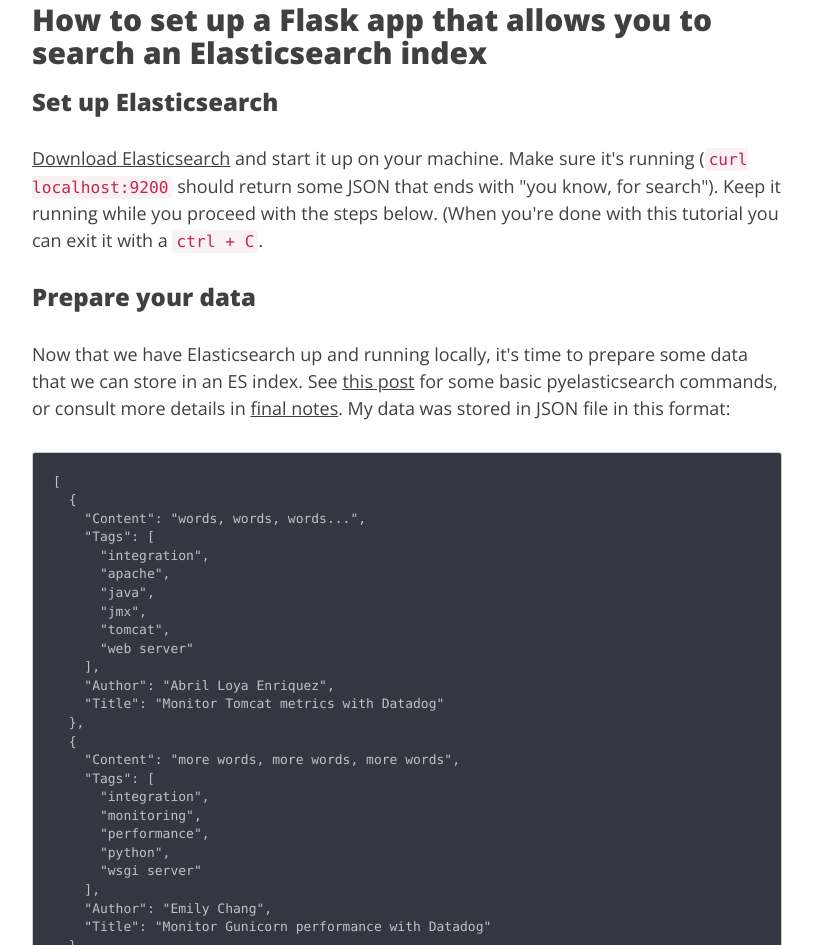
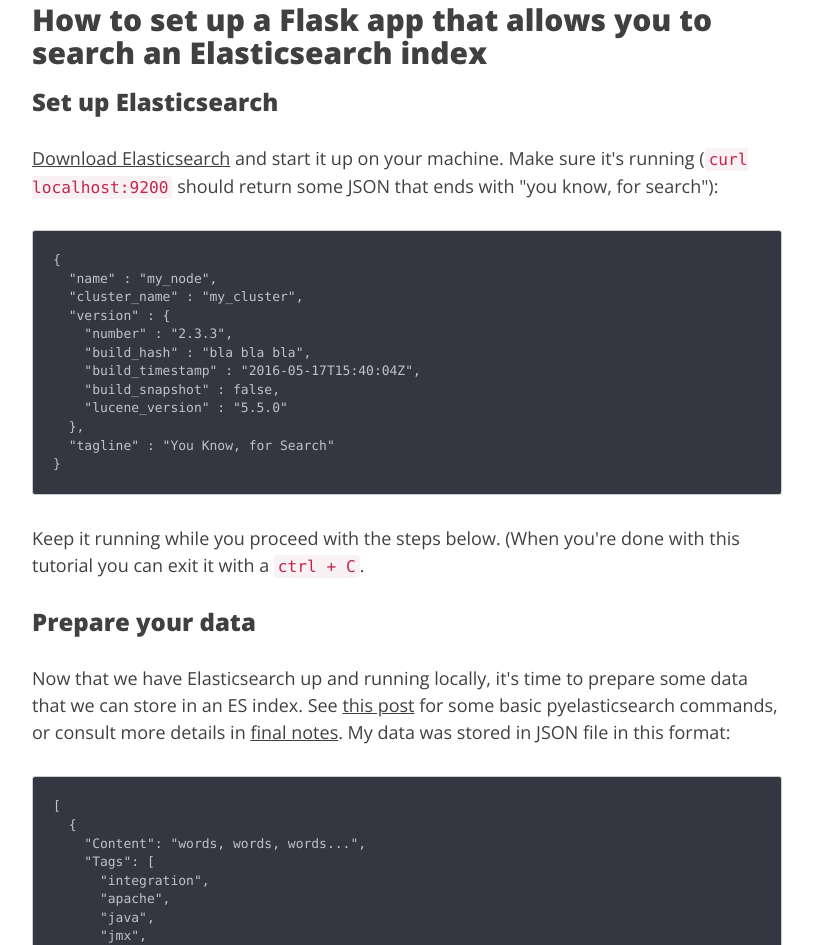
Before and after one commit to mlechang/mlechang.github.io, a plain HTML site: page how-to-run-flask-elasticsearch-app.html in a window 1280 px wide. Shown: the part 1195-2140 px from the top of the page, without its empty margins (233-1046 px from the left). Drawn offline with nearby package versions, Linux system fonts and the light colour scheme.

Commit message:
add ES json example

```diff
--- a/how-to-run-flask-elasticsearch-app.html
+++ b/how-to-run-flask-elasticsearch-app.html
@@ -113,7 +113,23 @@
 <p>Let's explore how it works!</p>
 <h2>How to set up a Flask app that allows you to search an Elasticsearch index</h2>
 <h3>Set up Elasticsearch</h3>
-<p><a href="https://www.elastic.co/products/elasticsearch">Download Elasticsearch</a> and start it up on your machine. Make sure it's running (<code>curl localhost:9200</code> should return some JSON that ends with "you know, for search"). Keep it running while you proceed with the steps below. (When you're done with this tutorial you can exit it with a <code>ctrl + C</code>.</p>
+<p><a href="https://www.elastic.co/products/elasticsearch">Download Elasticsearch</a> and start it up on your machine. Make sure it's running (<code>curl localhost:9200</code> should return some JSON that ends with "you know, for search"):</p>
+<div class="highlight"><pre><span></span>{
+  &quot;name&quot; : &quot;my_node&quot;,
+  &quot;cluster_name&quot; : &quot;my_cluster&quot;,
+  &quot;version&quot; : {
+    &quot;number&quot; : &quot;2.3.3&quot;,
+    &quot;build_hash&quot; : &quot;bla bla bla&quot;,
+    &quot;build_timestamp&quot; : &quot;2016-05-17T15:40:04Z&quot;,
+    &quot;build_snapshot&quot; : false,
+    &quot;lucene_version&quot; : &quot;5.5.0&quot;
+  },
+  &quot;tagline&quot; : &quot;You Know, for Search&quot;
+}
+</pre></div>
+
+
+<p>Keep it running while you proceed with the steps below. (When you're done with this tutorial you can exit it with a <code>ctrl + C</code>.</p>
 <h3>Prepare your data</h3>
 <p>Now that we have Elasticsearch up and running locally, it's time to prepare some data that we can store in an ES index. See <a href="https://mlechang.github.io/python-elasticsearch-intro.html">this post</a> for some basic pyelasticsearch commands, or consult more details in <a href="#final-notes">final notes</a>. My data was stored in JSON file in this format:</p>
 <div class="highlight"><pre><span></span>[
```
